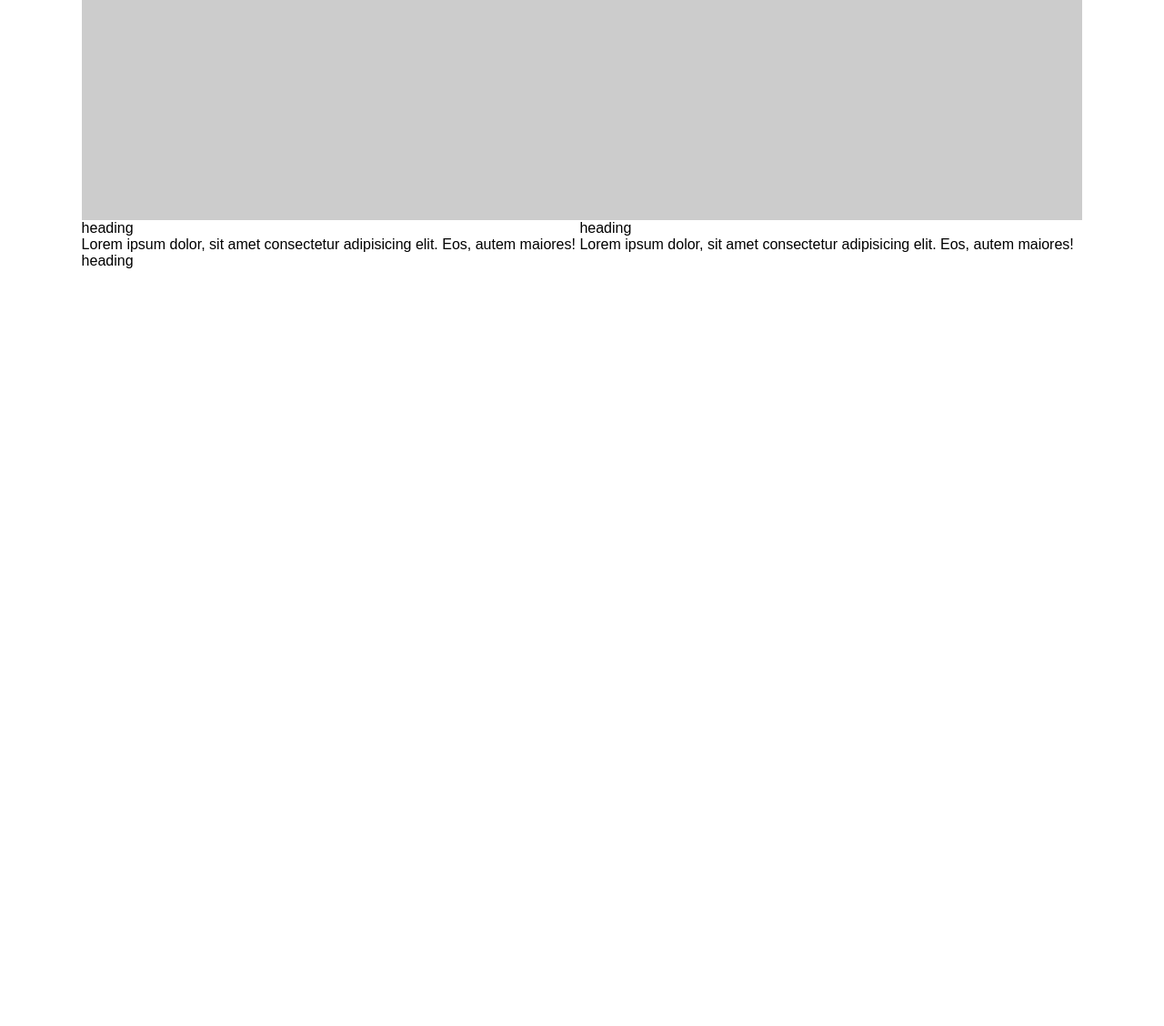
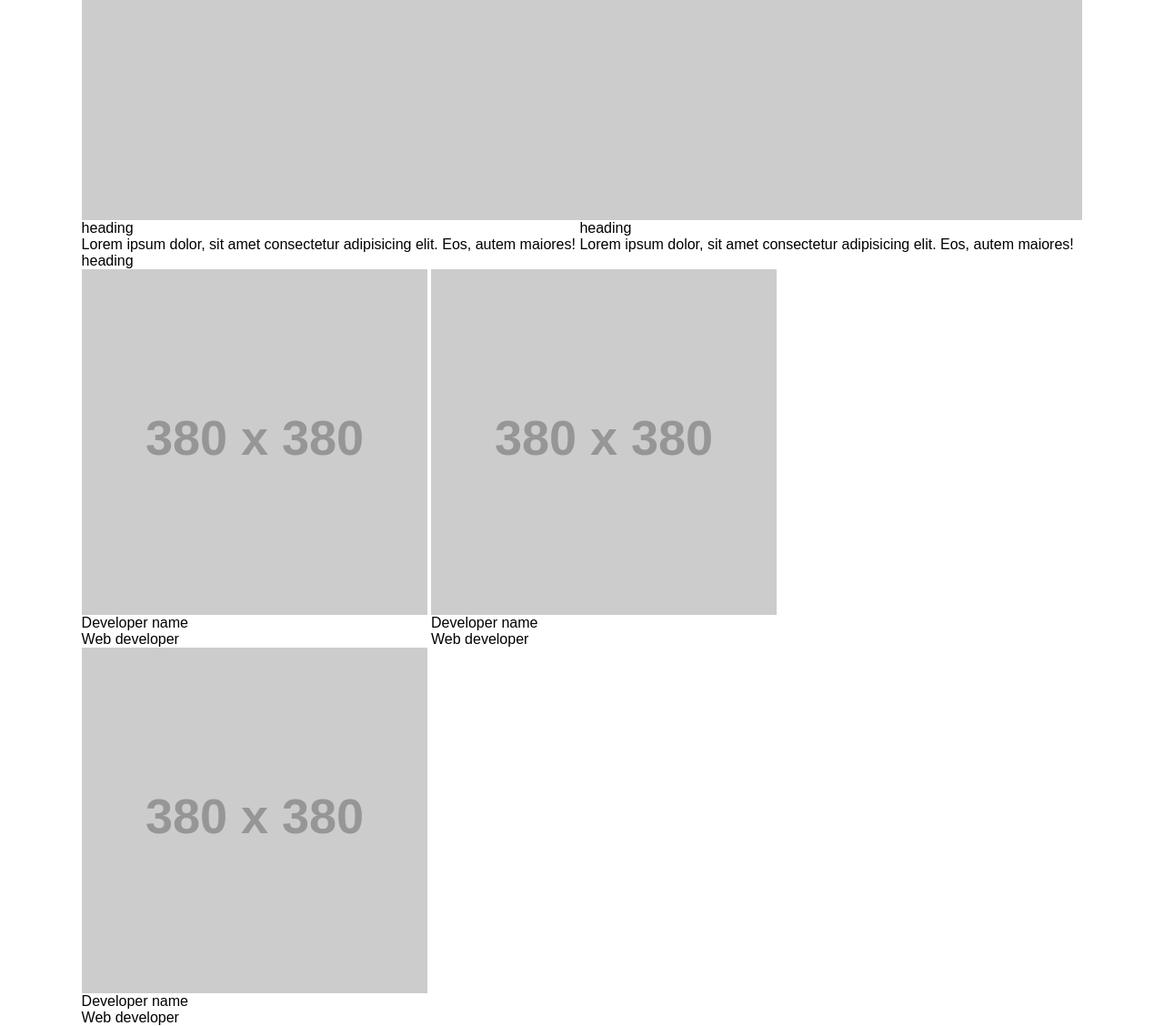
Before and after one commit to AniketShrirao/Walkers-HTML-CSS, a plain HTML site: page index.html in a window 1280 px wide. Shown: the part 3588-4716 px from the top of the page at 91% size. Before the commit the page ends 3884 px from the top, so only its background shows below. Drawn offline with Linux system fonts and the light colour scheme; placeholder pictures from the web are drawn by us.

Commit message:
Developer section completed

```diff
--- a/index.html
+++ b/index.html
@@ -251,9 +251,35 @@
     <section class="developer">
       <div class="wrapper">
         <h3>heading</h3>
-        <div class="developers">
-
-        </div>
+        <ul class="team">
+          <li>
+            <figure>
+              <img src="https://via.placeholder.com/380" alt="developer">
+            </figure>
+            <div class="member">
+              <h4>Developer name</h4>
+              <span>Web developer</span>
+            </div>
+          </li>
+          <li>
+            <figure>
+              <img src="https://via.placeholder.com/380" alt="developer">
+            </figure>
+            <div class="member">
+              <h4>Developer name</h4>
+              <span>Web developer</span>
+            </div>
+          </li>
+          <li>
+            <figure>
+              <img src="https://via.placeholder.com/380" alt="developer">
+            </figure>
+            <div class="member">
+              <h4>Developer name</h4>
+              <span>Web developer</span>
+            </div>
+          </li>
+        </ul>
       </div>
     </section>
     <!--Developer section end-->
```
